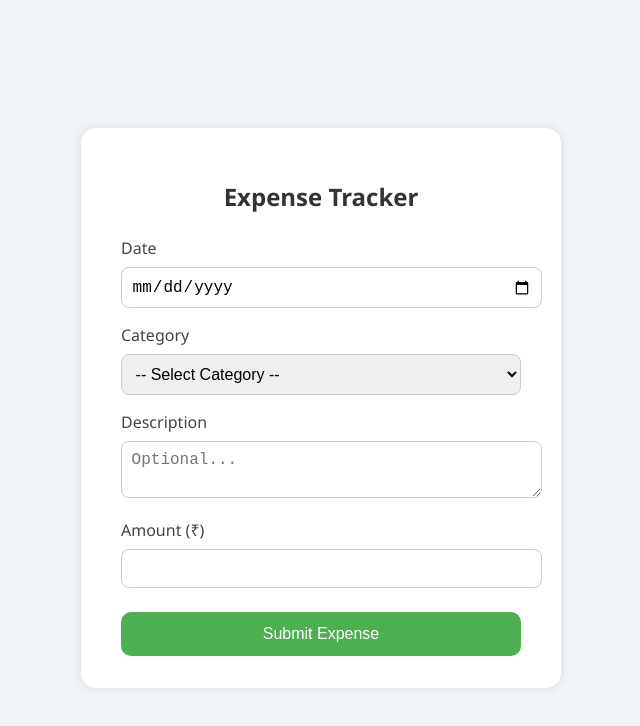
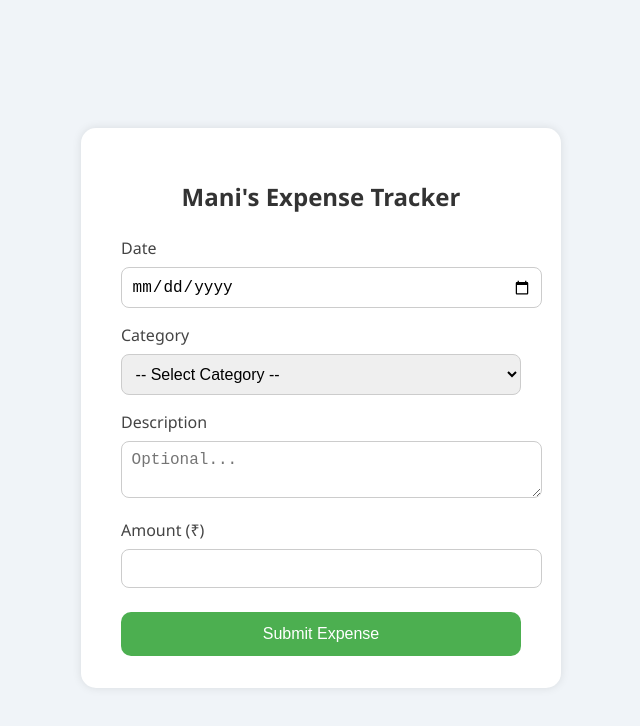
Before and after one commit to Manikanta-484/Expense-Project-N8N, a plain HTML site: page ExpenseSharing(n8n)/index.html in a window 1280 px wide. Shown: the whole page, without its empty margins (319-959 px from the left). Drawn offline with Linux system fonts and the light colour scheme.

Commit message:
Update index.html

```diff
--- a/ExpenseSharing(n8n)/index.html
+++ b/ExpenseSharing(n8n)/index.html
@@ -59,7 +59,7 @@
 </head>
 <body>
   <div class="container">
-    <h2>Expense Tracker</h2>
+    <h2>Mani's Expense Tracker</h2>
     <form action="https://mani04.app.n8n.cloud/webhook/expense-form" method="POST">
       <label for="date">Date</label>
       <input type="date" id="date" name="date" required />
```
